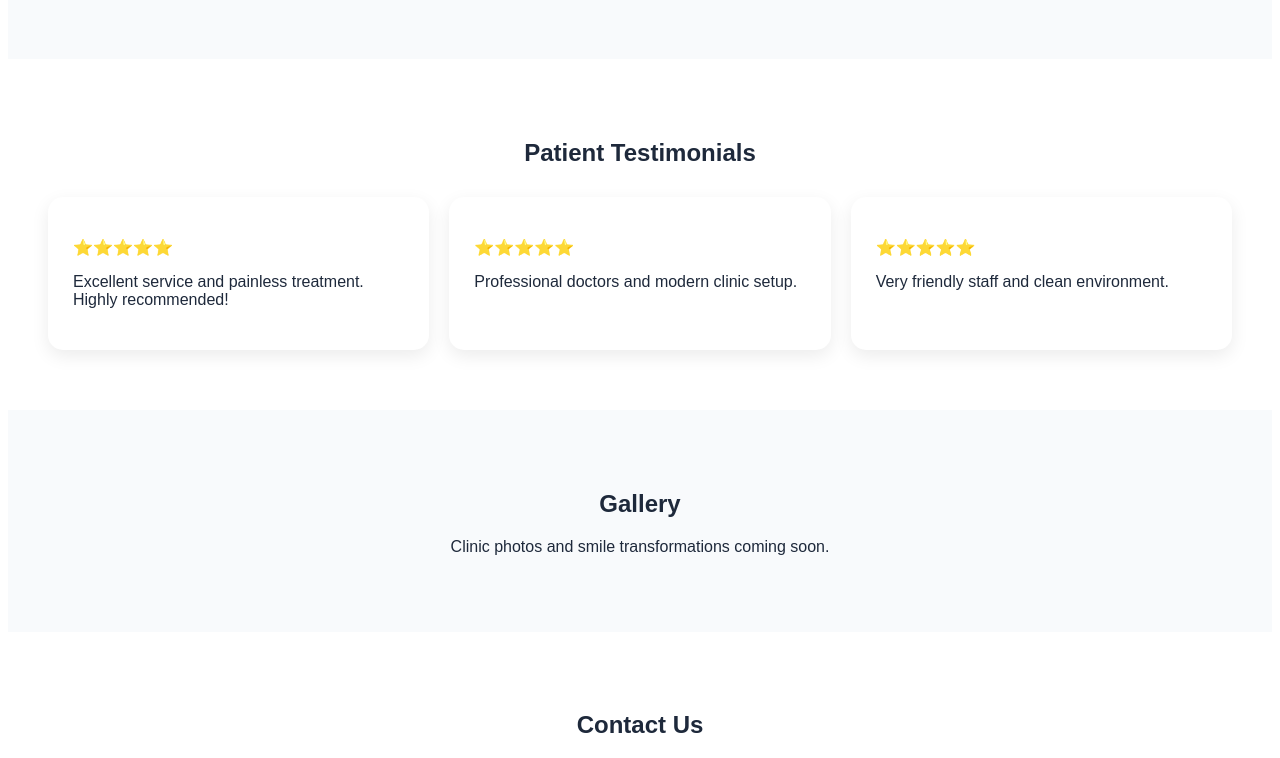
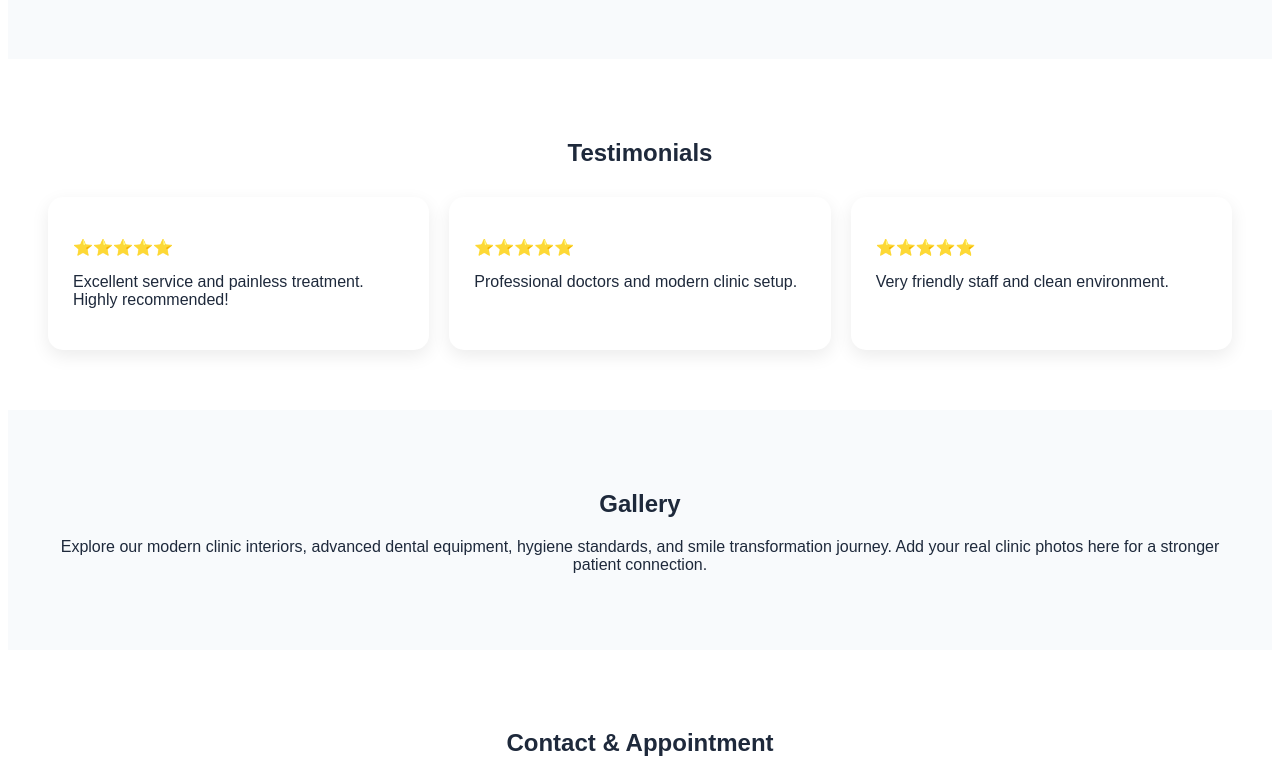
Before and after one commit to Drchinmay/sai-dental-care-site, a React (Vite) app: page / in a window 1280 px wide. Shown: the part 1140-1898 px from the top of the page. Built offline with nearby package versions, Linux system fonts and the light colour scheme.

Commit message:
Update App.jsx

```diff
--- a/src/App.jsx
+++ b/src/App.jsx
@@ -71,7 +71,7 @@ function App() {
       </section>
 
       <section id="testimonials" style={{ padding: '60px 40px' }}>
-        <h2 style={{ textAlign: 'center' }}>Patient Testimonials</h2>
+        <h2 style={{ textAlign: 'center' }}>Testimonials</h2>
         <div style={{ display: 'grid', gridTemplateColumns: 'repeat(auto-fit,minmax(280px,1fr))', gap: '20px', marginTop: '30px' }}>
           {[
             'Excellent service and painless treatment. Highly recommended!',
@@ -88,11 +88,11 @@ function App() {
 
       <section id="gallery" style={{ padding: '60px 40px', backgroundColor: '#f8fafc' }}>
         <h2 style={{ textAlign: 'center' }}>Gallery</h2>
-        <p style={{ textAlign: 'center' }}>Clinic photos and smile transformations coming soon.</p>
+        <p style={{ textAlign: 'center' }}>Explore our modern clinic interiors, advanced dental equipment, hygiene standards, and smile transformation journey. Add your real clinic photos here for a stronger patient connection.</p>
       </section>
 
       <section id="contact" style={{ padding: '60px 40px' }}>
-        <h2 style={{ textAlign: 'center' }}>Contact Us</h2>
+        <h2 style={{ textAlign: 'center' }}>Contact & Appointment</h2>
         <div style={{ maxWidth: '700px', margin: '0 auto', textAlign: 'center' }}>
           <p>📞 06744065359</p>
           <p>✉️ saidentalcare2012@gmail.com</p>
```
